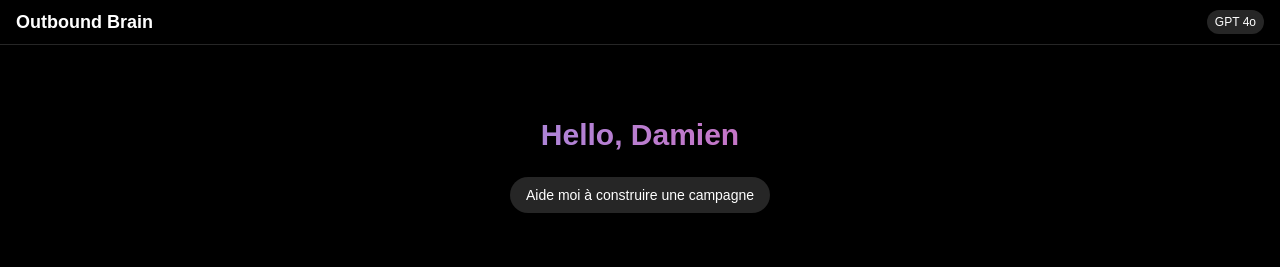
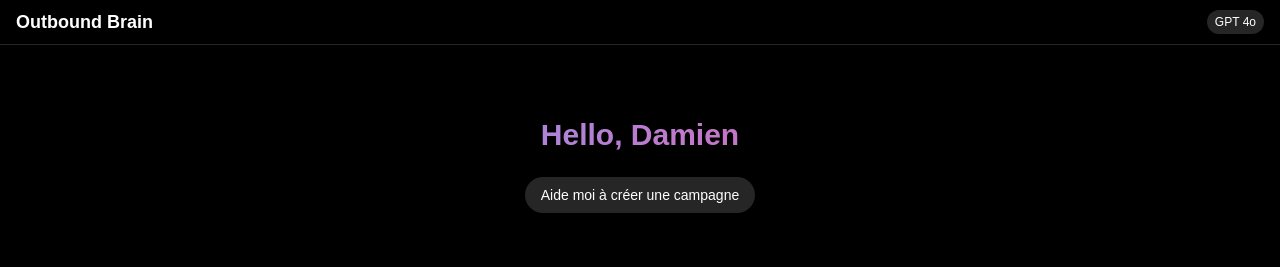
Before and after one commit to damientilman/ai-bot, a Next.js app: page / in a window 1280 px wide. Shown: the top 267 px of the page. Built offline with nearby package versions, Linux system fonts and the light colour scheme.

Commit message:
Mise à jour instruction

```diff
--- a/app/page.tsx
+++ b/app/page.tsx
@@ -16,7 +16,7 @@ export default function Page() {
   const scrollRef = useRef<HTMLDivElement>(null);
 
   const suggestions = [
-    "Aide moi à construire une campagne"
+    "Aide moi à créer une campagne"
   ];
 
   const handleSubmit = async (e: React.FormEvent) => {
```
